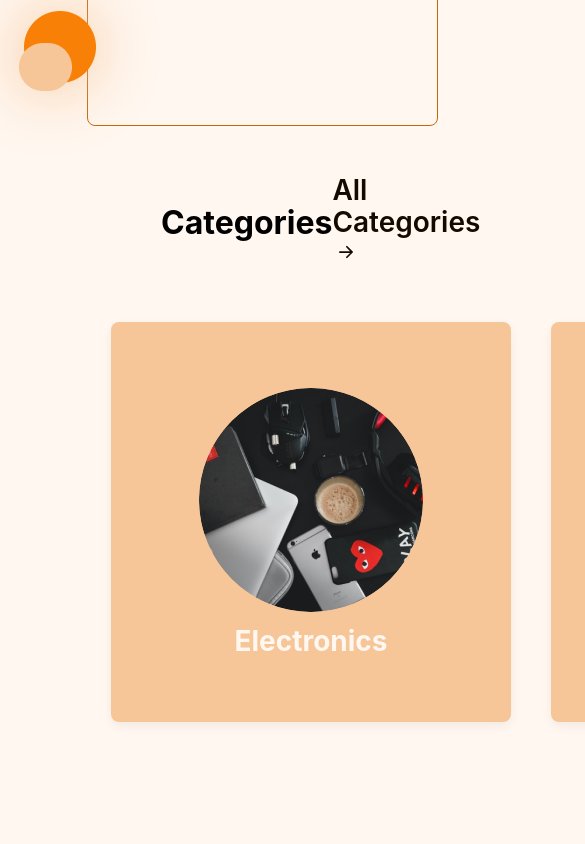
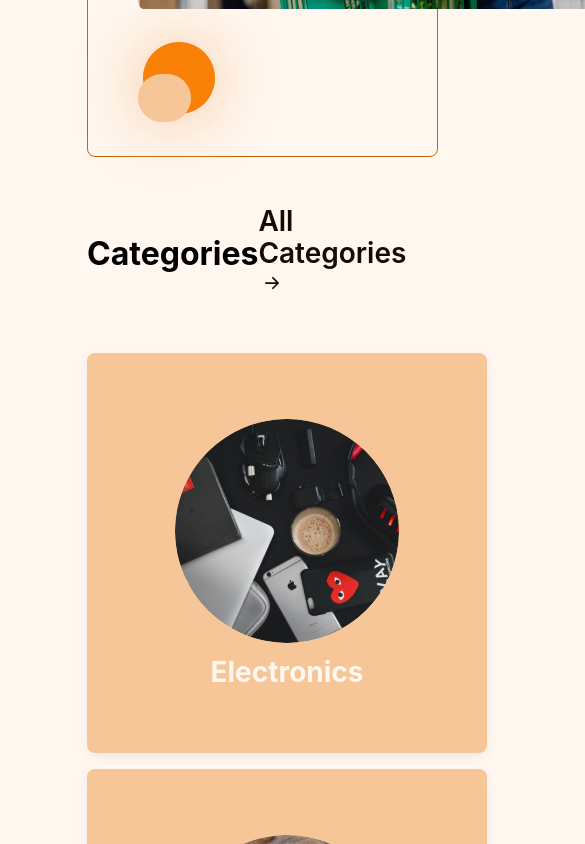
Before and after one commit to zuri-training/Price-Compare-Team-26-Front-End-Repo, a React (Create React App) app: page / in a window 390 px wide. Shown: the part 900-1744 px from the top of the page, 585 px wide, since content can reach past the window. Built offline with nearby package versions, Linux system fonts and the light colour scheme.

Commit message:
Add container class.
Render Sign-Up Page in App.js

```diff
--- a/src/App.js
+++ b/src/App.js
@@ -10,7 +10,7 @@ import {
   Profile,
   Login,
   Logout,
-  SharedLayout,
+  SharedLayout, SignUp,
   Categories, ComparePrice, CookiePolicy,  Error, Privacy, Rules
 } from './pages/sharedPages'
 
@@ -33,6 +33,7 @@ function App() {
           <Route path='rules-guidelines' element={<Rules/>} />
           <Route path='compare-price' element={ <ComparePrice/>} />
           <Route path='product-categories' element={<Categories/>} />
+          <Route path='sign-up' element={<SignUp/>} />
           <Route path='*' element={<Error />} />
         </Route>
       </Routes>
--- a/src/components/CategoryCard.js
+++ b/src/components/CategoryCard.js
@@ -6,7 +6,6 @@ import { BsArrowRightShort } from 'react-icons/bs';
 import { Link } from 'react-router-dom'
 
 const CategoryCard = () => {
-    console.log(data.all_categories);
   return (
     <CategoryContainer>
     <div className='category_name'>
@@ -29,13 +28,12 @@ const CategoryCard = () => {
 }
 
 const CategoryContainer = styled.div`
-    padding: 48px 24px 64px;
 
     .category_name {
         display: flex;
         align-items: center;
         justify-content: space-between;
-        padding: 0 50px 50px 50px;
+        margin-bottom: 50px;
 
         h2 {
             font-size: var(--headlineSmall);
--- a/src/components/Footer.js
+++ b/src/components/Footer.js
@@ -11,7 +11,7 @@ const Footer = () => {
     window.scrollTo(0, 0)
   }
   return (
-    <FooterContainer>
+    <FooterContainer className=''>
       <div className='footer_details'>
         <div className="footer_info">
           <div className='about_us'>
@@ -78,6 +78,10 @@ const FooterContainer = styled.footer`
   background: var(--clr-grey6);
   color: var(--clr-background);
   padding: 24px 64px 35px 72px;
+
+  // @media (mix-width: 992px) {
+  //   flex-direction: column;
+  // }
 
   a {
     color: var(--clr-bcgWhite);
--- a/src/components/HeroSection.js
+++ b/src/components/HeroSection.js
@@ -8,7 +8,7 @@ import circle from '../assets/images/plain header.png';
 
 const HeroSection = () => {
   return (
-    <HeroContainer>
+    <HeroContainer className=''>
       <div className='hero'>
           <div className='hero_text'>
           <h1>All Product Prices in One Place</h1>
@@ -18,15 +18,14 @@ const HeroSection = () => {
           <p><MdOutlineCheckCircle className='check_circle'/>Discount Deals</p>
           </div>
 
-        <Link to='/'>
+          <Link to='sign-up'>
           <button type='button' className='btn hero_btn'>Get Started</button>
           </Link>
       </div>
 
       <div>
-        <img src={heroimg} alt="hero" />
+          <img src={heroimg} alt="hero" className='hero_img' />
           <img src={circle} alt="circle" className='circle' />
-
       </div>
     </HeroContainer>
   )
@@ -40,10 +39,10 @@ const HeroContainer = styled.section`
     align-item: center;
     padding: 68px 65px 0 66px;
     margin-top: 48px;
+    margin-bottom: 48px;
 
     .hero {
       margin-top: 105px;
-
 
       .hero_text {
         background: var(--clr-secondaryOrange);
@@ -65,6 +64,10 @@ const HeroContainer = styled.section`
         }
       }
     }
+    .hero_img {
+      width: 650px;
+      height: 650px
+    }
     .hero_btn {
       width: 297px;
       height: 60px;
--- a/src/index.css
+++ b/src/index.css
@@ -122,7 +122,15 @@ li {
     grid-template-columns: repeat(3, 1fr);
     justify-items: center;
     margin-bottom: 48px;
-    gap: 40px;
+    gap: 30px 30px;
+}
+
+@media (max-width: 992px) {
+    .cards {
+        display: grid;
+        grid-template-columns: 1fr;
+        gap: 1rem;
+    }
 }
 
 .category_tile {
@@ -145,10 +153,11 @@ li {
 .text_container {
     padding: 10px 64px 150px 64px;
     text-align: justify;
-    color: var(--clr-grey6);
+    color: var(--clr-text-black);
 }
 
 .text_container h1 {
+    color: var(--clr-text-headline);
     font-size: var(--headlineLarge);
     font-weight: 700;
 }
--- a/src/pages/sharedPages/CategoriesPage.js
+++ b/src/pages/sharedPages/CategoriesPage.js
@@ -6,7 +6,7 @@ import data from '../../data2.json'
 
 const CategoriesPage = () => {
   return (
-    <CategoryPageContainer className=''>
+    <CategoryPageContainer className='container'>
       <div className='feature_tiles'>
         <CategoryTile title={'How to compare'}/>
         <CategoryTile title={'Discount Deals'}/>
@@ -15,7 +15,7 @@ const CategoriesPage = () => {
         <CategoryTile title={'Logistics Services'}/>
       </div>
 
-    <div className='category_cards cards'>
+      <div className='cards'>
       {data.all_categories.map((item) => {
               const {id, categoryImg, categoryName} = item
               return (
@@ -31,12 +31,19 @@ const CategoryPageContainer = styled.div`
   .feature_tiles {
     display: grid;
     grid-template-columns: repeat(2, 1fr);
-    gap: 25px;
+    gap: 25px 25px;
     justify-items: center;
     margin-bottom: 90px;
-    padding: 10px 60px 0 60px
+  }
 
+  @media (max-width: 992px) {
+    .feature_tiles {
+      display: grid;
+      grid-template-columns: repeat(2, 1fr);
+      gap: 1rem;
     }
+  }
+
 `
 
 export default CategoriesPage
--- a/src/pages/sharedPages/HomePage.js
+++ b/src/pages/sharedPages/HomePage.js
@@ -4,7 +4,7 @@ import { FeaturedCategories, Hero } from '../../components'
 
 const HomePage = () => {
   return (
-    <HomeContainer>
+    <HomeContainer className='container'>
     <Hero/>
     <FeaturedCategories />
     </HomeContainer>
--- a/src/pages/sharedPages/index.js
+++ b/src/pages/sharedPages/index.js
@@ -12,6 +12,7 @@ import Privacy from "./PrivacyPolicyPage";
 import Profile from "./ProfilePage";
 import Rules from "./RulesPage";
 import SharedLayout from "./SharedLayout";
+import SignUp from "./SignUpPage";
 import Trending from "./TrendingPage";
 
 
@@ -27,6 +28,7 @@ export {
     Logout,
     Rules,
     SharedLayout,
+    SignUp,
     Home,
     ComparePrice,
     Privacy,
```
Also changed, not shown: src/pages/sharedPages/SignUpPage.js (renamed from src/pages/SignUpPage.js). Lines whose indentation alone changed are shown as unchanged.
